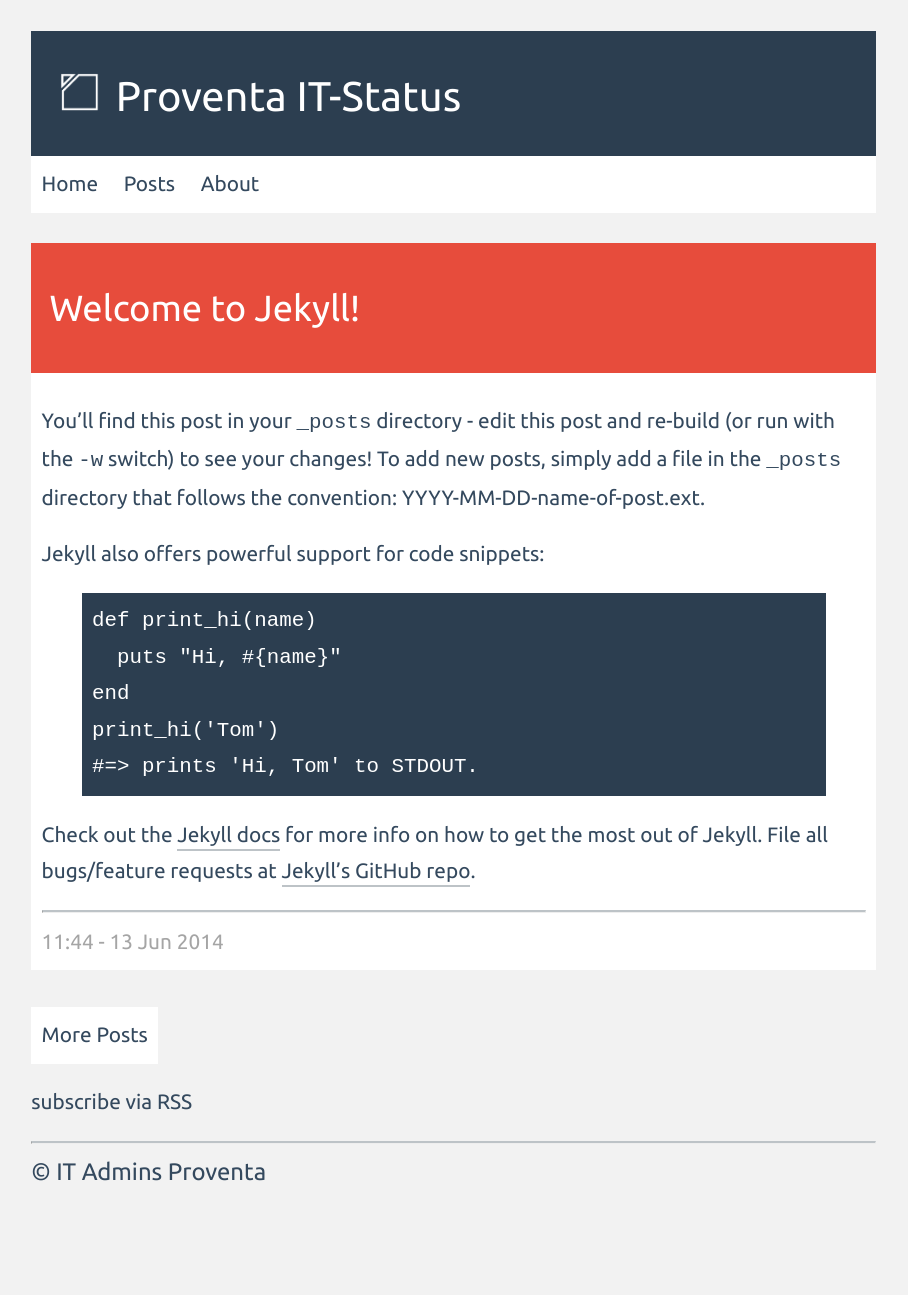
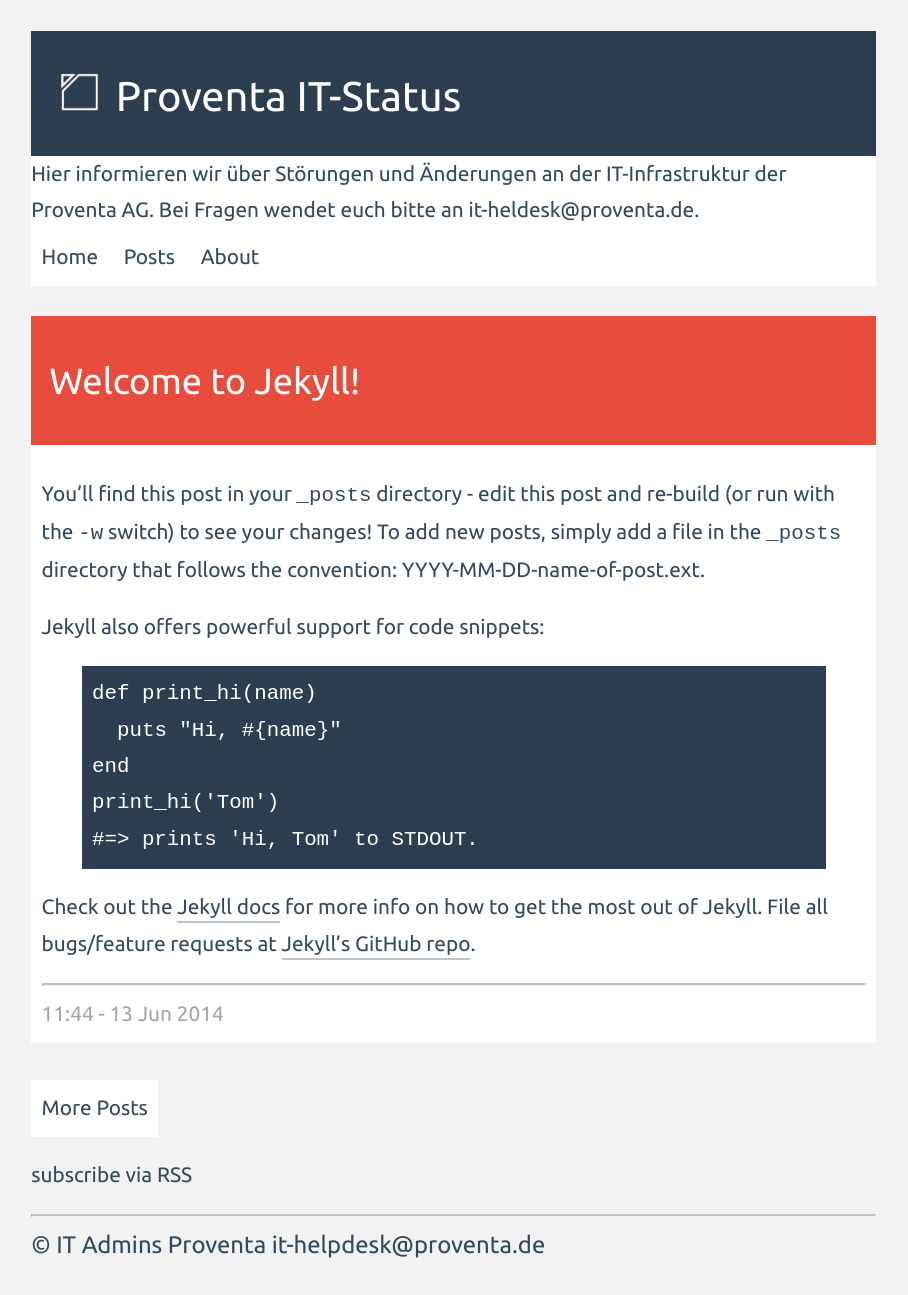
Before and after one commit to proventa/status, a Jekyll site: the page built from index.html, in a window 1280 px wide. Shown: the whole page, without its empty margins (0-908 px from the left). Built offline with Jekyll 4.4.1, drawn with Linux system fonts in a browser that asks for light colours; before the commit the page ends 1222 px from its top, so only the background shows below that.

Commit message:
Added description

```diff
--- a/_config.yml
+++ b/_config.yml
@@ -1,7 +1,7 @@
 # Site settings
 name: Proventa IT-Status
 email: it-helpdesk@proventa.de
-description: "IT-Status der Proventa AG"
+description: "Hier informieren wir über Störungen und Änderungen an der IT-Infrastruktur der Proventa AG. Bei Fragen wendet euch bitte an it-heldesk@proventa.de."
 baseurl: ""
 url: "https://it-status.proventa.de"
 author: "IT Admins Proventa"
--- a/_layouts/default.html
+++ b/_layouts/default.html
@@ -21,6 +21,7 @@
         <h1 class="title active drk">
           <img src="/src/image1.png" style="width:1.3em; margin:0;" /> {{ site.name }}
         </h1>
+        {{ site.description }}
       </a>
       <nav>
         <ul>
@@ -46,7 +47,7 @@
     {{ content }}
     <hr>
 <footer>
-&#169 {{ site.author }}
+&#169 {{ site.author }} {{ site.email }}
 </footer>
 
 
```
